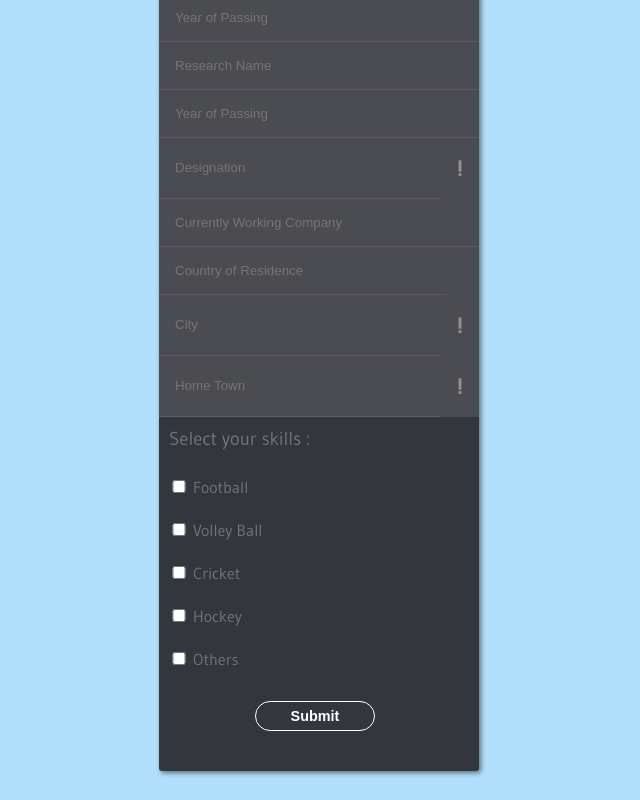
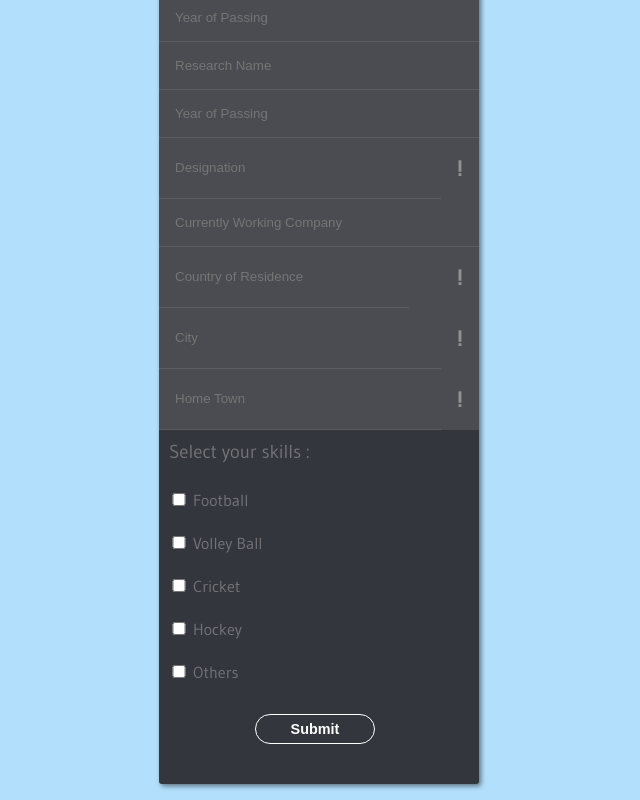
Before and after one commit to MohamedJakkariya/Alumni-Management-System, a plain HTML site: page Sing up/Sign_ups.html in a window 1280 px wide. Shown: the part 816-1616 px from the top of the page, without its empty margins (321-961 px from the left). Drawn offline with nearby package versions, Linux system fonts and the light colour scheme.

Commit message:
Fixed little bug

```diff
--- a/Sing up/Sign_ups.html
+++ b/Sing up/Sign_ups.html
@@ -146,7 +146,7 @@
    <div class="inp">
     <input type="text" name="Country_of_residence" id="country-of-residence"
      placeholder="Country of Residence" required><i id="country-of-residence-check"></i>
-
+  <i id="designation-check" class="indicator">&#33;</i>
    </div>
 
    <div class="inp">
```
